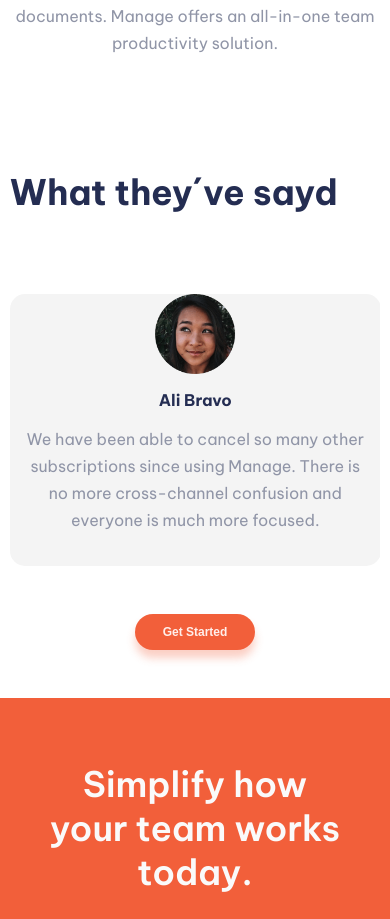
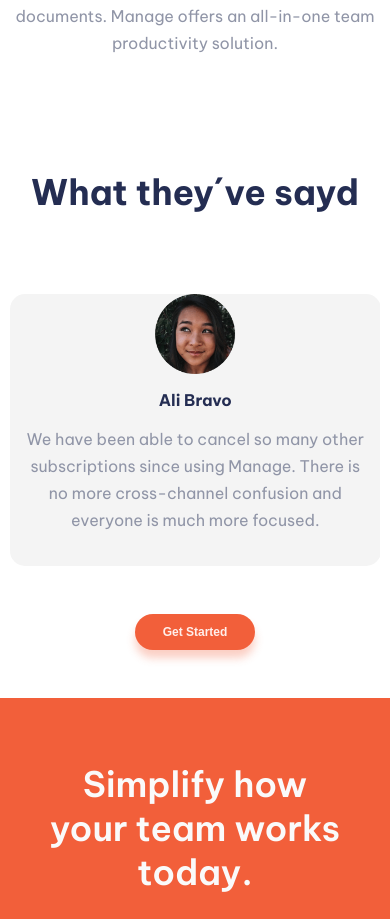
Before and after one commit to matiasealianelli/clon-manage, a React (Vite) app: page / in a window 390 px wide. Shown: the part 1680-2599 px from the top of the page. Built offline with nearby package versions, Linux system fonts and the light colour scheme.

Commit message:
Agregue estilos para Smartphones y Tablets a Reviews

```diff
--- a/src/styles/Reviews styles/Reviews.css
+++ b/src/styles/Reviews styles/Reviews.css
@@ -56,3 +56,13 @@
     font-weight: 600;
     color: #fafafa;
 }
+@media screen and (max-width: 767px){
+    .Reviews{
+        align-items: center;
+    }
+    }
+    @media (min-width: 767px) and (max-width: 1024px){
+        .Reviews{
+            align-items: center;
+        }
+    }
```
